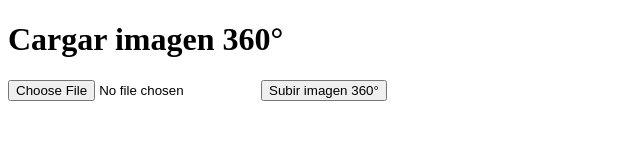
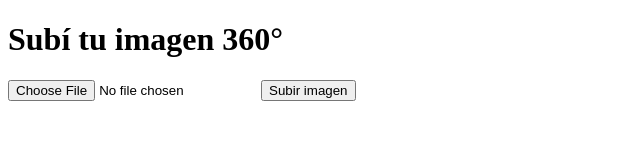
Before and after one commit to aurxra-ui/tour-virtual-final-clean, a React (Create React App) app: page / in a window 1280 px wide. Shown: the top 160 px of the page, without its empty margins (0-640 px from the left). Built offline with nearby package versions, Linux system fonts and the light colour scheme.

Commit message:
Versión limpia sin login

```diff
--- a/src/App.jsx
+++ b/src/App.jsx
@@ -1,5 +1,6 @@
 import { useState } from 'react';
 
+// Componente principal
 export default function App() {
   const [image, setImage] = useState(null);
   const [url, setUrl] = useState('');
@@ -22,9 +23,9 @@ export default function App() {
 
   return (
     <div className="p-4 space-y-4">
-      <h1 className="text-xl font-bold">Cargar imagen 360°</h1>
+      <h1 className="text-xl font-bold">Subí tu imagen 360°</h1>
       <input type="file" onChange={e => setImage(e.target.files[0])} />
-      <button onClick={handleUpload} className="bg-blue-600 text-white p-2">Subir imagen 360°</button>
+      <button onClick={handleUpload} className="bg-blue-600 text-white p-2">Subir imagen</button>
       {url && (
         <div>
           <h2 className="text-lg font-semibold">Vista 360°</h2>
```
